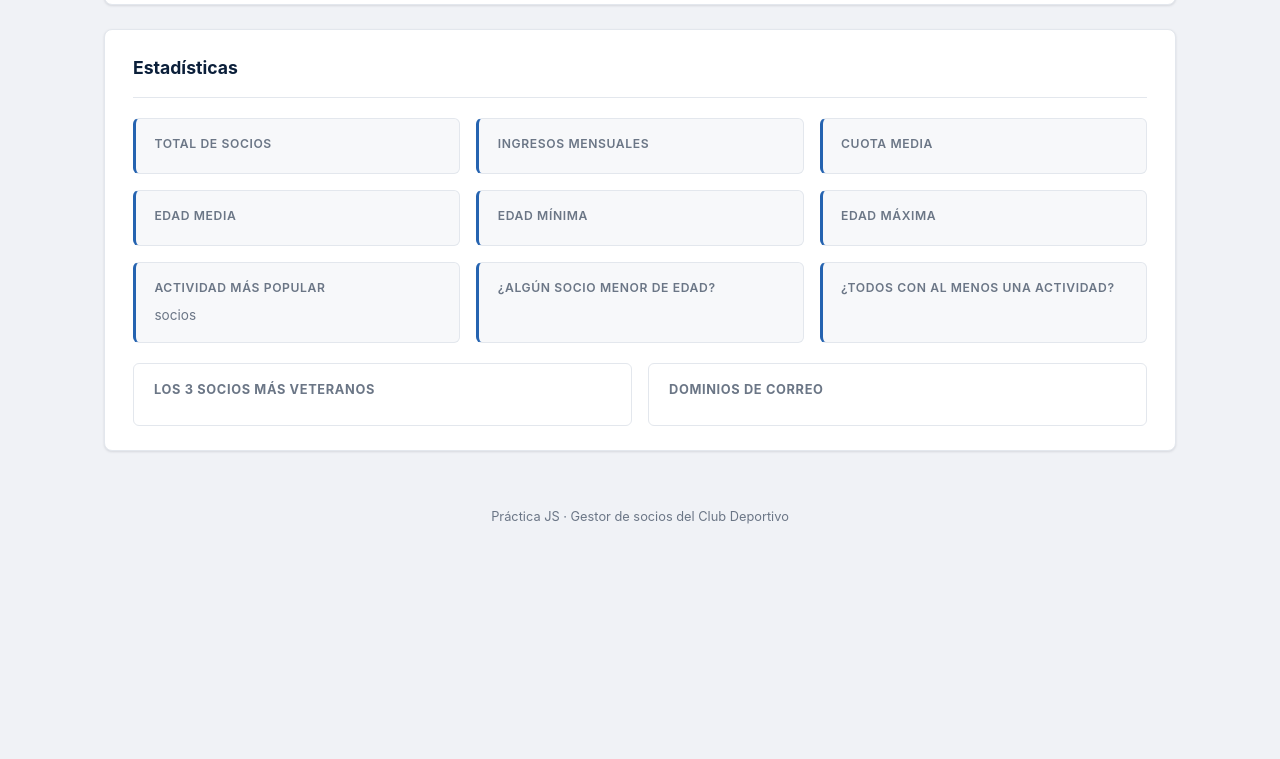
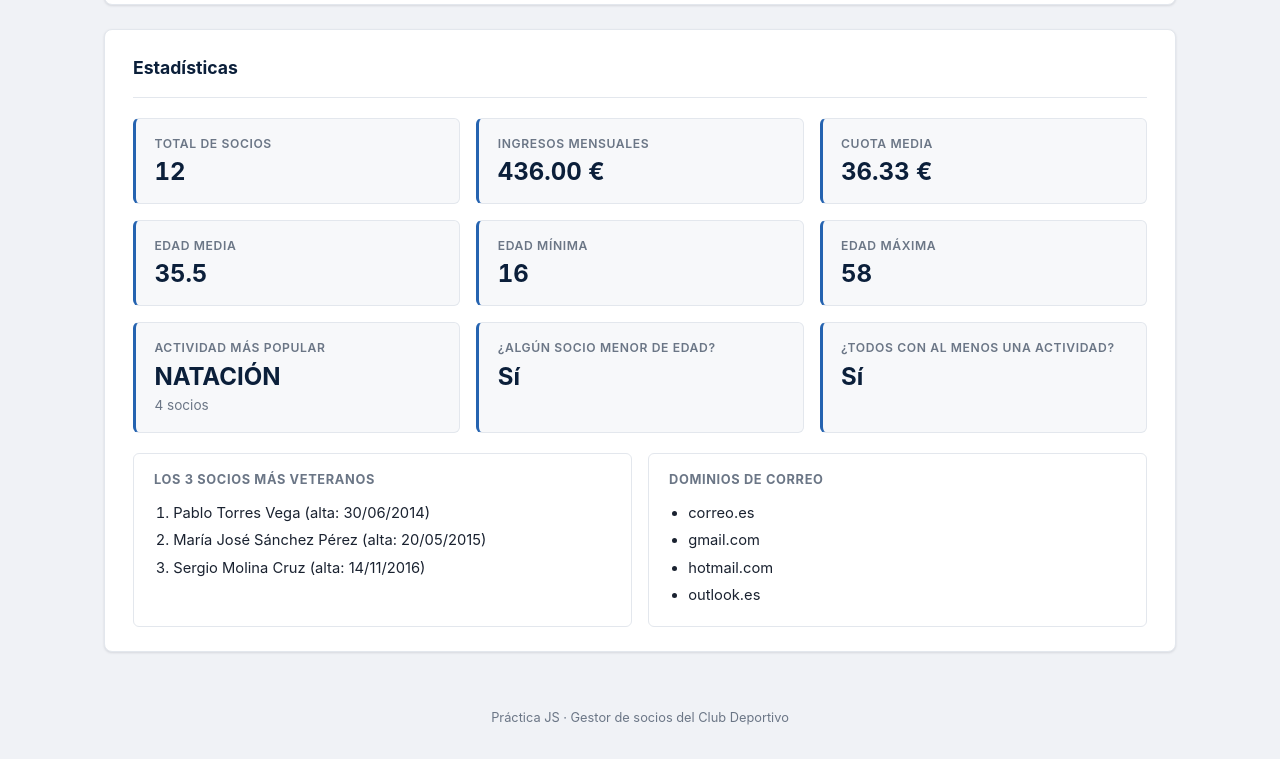
Before and after one commit to dvalbar/practicas_cliente, a plain HTML site: page practica1/index.html in a window 1280 px wide. Shown: the part 1959-2718 px from the top of the page. Before the commit the page ends 2518 px from the top, so only its background shows below. Drawn offline with Linux system fonts and the light colour scheme.

Commit message:
Estadisticas terminadas

```diff
--- a/practica1/index.html
+++ b/practica1/index.html
@@ -11,6 +11,7 @@
     <script src="./src/js/cabecera.js" defer></script>
     <script src="./src/js/listadoSocios.js" defer></script>
     <script src="./src/js/fichaSocio.js" defer></script>
+    <script src="./src/js/estadisticas.js" defer></script>
 </head>
 
 <body>
--- /dev/null
+++ b/practica1/src/js/estadisticas.js
@@ -0,0 +1,150 @@
+const statTotal = document.getElementById("stat-total");
+const statIngresos = document.getElementById("stat-ingresos");
+const statCuotaMedia = document.getElementById("stat-cuota-media");
+const statEdadMedia = document.getElementById("stat-edad-media");
+const statEdadMin = document.getElementById("stat-edad-min");
+const statEdadMax = document.getElementById("stat-edad-max");
+const statPopularNombre = document.getElementById("stat-popular-nombre");
+const statPopularSocios = document.getElementById("stat-popular-socios");
+const statMenores = document.getElementById("stat-menores");
+const statTodosActividad = document.getElementById("stat-todos-actividad");
+const statVeteranos = document.getElementById("stat-veteranos");
+const statDominios = document.getElementById("stat-dominios");
+
+// 3.5 Estadísticas
+// Muestra, calculado siempre a partir de los datos actuales (también tras un alta):
+// 1. Número total de socios.
+// 2. Ingresos mensuales (suma de cuotas) y cuota media, con 2 decimales.
+// 3. Edad media (1 decimal), edad mínima y edad máxima.
+// 4. Actividad más popular y cuántos socios la practican.
+// 5. Si hay algún socio menor de edad (sí / no).
+// 6. Si todos los socios tienen al menos una actividad (sí / no).
+// 7. Los 3 socios más veteranos (alta más antigua).
+// 8. Los dominios de correo que usan los socios, sin repetir.
+
+actualizarEstadisticas();
+
+/**
+ * ==============================================================================================
+ * FUNCIONES
+ * ==============================================================================================
+ */
+
+/**
+ * Calcula las estadísticas con los socios actuales y las muestra
+ */
+function actualizarEstadisticas() {
+  let ingresos = 0;
+  let edad = 0;
+  let edadMin = calcularEdadSocio(socios[0].fechaNacimiento);
+  let edadMax = calcularEdadSocio(socios[0].fechaNacimiento);
+  let todosConActividad = true;
+  let popular = "";
+  let maxSocios = 0;
+
+  statTotal.innerText = socios.length;
+
+  for (const socio of socios) {
+    ingresos += socio.cuota;
+    edad += calcularEdadSocio(socio.fechaNacimiento);
+    if (edadMin > calcularEdadSocio(socio.fechaNacimiento)) {
+      edadMin = calcularEdadSocio(socio.fechaNacimiento);
+    }
+    if (edadMax < calcularEdadSocio(socio.fechaNacimiento)) {
+      edadMax = calcularEdadSocio(socio.fechaNacimiento);
+    }
+    if (socio.actividades.length === 0) {
+      todosConActividad = false;
+    }
+  }
+
+  for (const actividad of ACTIVIDADES) {
+    let contador = 0;
+
+    for (const socio of socios) {
+      if (socio.actividades.includes(actividad)) contador++;
+    }
+
+    if (contador > maxSocios) {
+      popular = actividad;
+      maxSocios = contador;
+    }
+  }
+
+  statPopularNombre.innerText = popular.toUpperCase();
+  statPopularSocios.innerText = maxSocios;
+
+  statIngresos.innerText = ingresos.toFixed(2) + " €";
+  statCuotaMedia.innerText = (ingresos / socios.length).toFixed(2) + " €";
+
+  statEdadMedia.innerText = (edad / socios.length).toFixed(1);
+  statEdadMin.innerText = edadMin;
+  statEdadMax.innerText = edadMax;
+
+  if (edadMin < 18) {
+    statMenores.innerText = "Sí";
+  } else {
+    statMenores.innerText = "No";
+  }
+
+  if (todosConActividad) {
+    statTodosActividad.innerText = "Sí";
+  } else {
+    statTodosActividad.innerText = "No";
+  }
+
+  mostrarVeteranos();
+  mostrarDominios();
+}
+
+/**
+ * Muestra los 3 socios más veteranos (alta más antigua)
+ */
+function mostrarVeteranos() {
+  // Copia del array
+  let ordenados = [...socios];
+
+  // De la fecha de alta más antigua a la más reciente
+  ordenados.sort((a, b) => a.fechaAlta.localeCompare(b.fechaAlta));
+
+  // Quitar socios si habia antes alguno puesto
+  statVeteranos.innerHTML = "";
+
+  // Dar 3 vueltas (los 3 socios más veteranos)
+  for (let i = 0; i < 3 && i < ordenados.length; i++) {
+    let socio = ordenados[i];
+    let texto =
+      socio.nombre +
+      " " +
+      socio.apellidos +
+      " (alta: " +
+      fechaCorta(socio.fechaAlta) +
+      ")";
+
+    let elemento = createNode("li", texto, "", "");
+    statVeteranos.appendChild(elemento);
+  }
+}
+
+/**
+ * Muestra los dominios de correo de los socios, sin repetir
+ */
+function mostrarDominios() {
+  let dominios = [];
+
+  for (const socio of socios) {
+    let dominio = socio.email.split("@")[1];
+
+    if (!dominios.includes(dominio)) {
+      dominios.push(dominio);
+    }
+  }
+
+  // Quitar dominios si habia antes alguno puesto
+  statDominios.innerHTML = "";
+
+  for (const dominio of dominios) {
+    let elemento = createNode("li", dominio, "", "");
+    statDominios.appendChild(elemento);
+  }
+}
```
Also changed, not shown: practica1/src/js/fichaSocio.js (+6 -1 lines), practica1/src/js/main.js (deleted).
